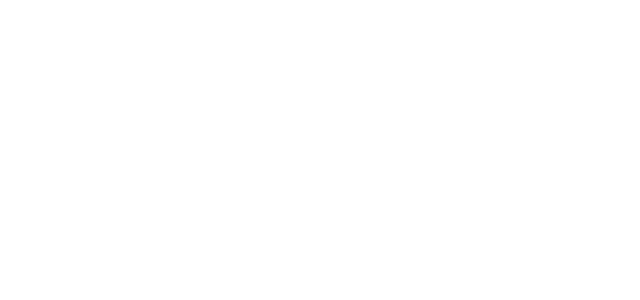
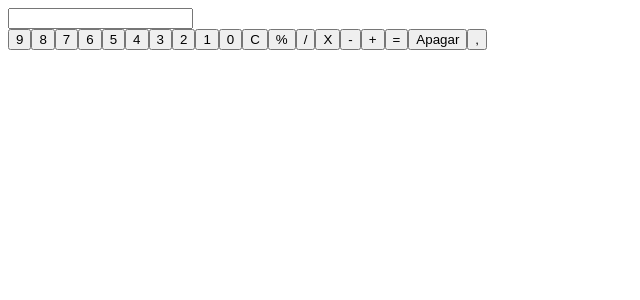
Before and after one commit to felipeDesenvolvedor/calculadora-react, a React (Create React App) app: page / in a window 1280 px wide. Shown: the top 300 px of the page, without its empty margins (0-640 px from the left). Built offline with nearby package versions, Linux system fonts and the light colour scheme.

Commit message:
Estrutura incial da calculadora

```diff
--- a/package.json
+++ b/package.json
@@ -9,6 +9,7 @@
     "react": "^17.0.2",
     "react-dom": "^17.0.2",
     "react-scripts": "4.0.3",
+    "styled-components": "^5.2.3",
     "web-vitals": "^1.1.1"
   },
   "scripts": {
--- a/src/App.js
+++ b/src/App.js
@@ -1,7 +1,11 @@
+import Teclado from "./components/Teclado";
+import Container from "./components/Container";
+
 function App() {
   return (
-    <div className="App">
-    </div>
+    <Container>
+      <Teclado/>
+    </Container>
   );
 }
 
--- /dev/null
+++ b/src/components/Button.js
@@ -0,0 +1,6 @@
+import React from "react"
+import styled from "styled-components"
+
+const Button = styled.button``
+
+export default Button
--- /dev/null
+++ b/src/components/Container.js
@@ -0,0 +1,6 @@
+import React from "react"
+import styled from "styled-components"
+
+const Container = styled.section``
+
+export default Container
--- /dev/null
+++ b/src/components/NumbersInput.js
@@ -0,0 +1,8 @@
+import React from "react"
+import styled from "styled-components"
+
+const NumbersInput = styled.input.attrs(() =>({
+    "type":"text"
+}))``
+
+export default NumbersInput
--- /dev/null
+++ b/src/components/ResultFinal.js
@@ -0,0 +1,6 @@
+import React from "react"
+import styled from "styled-components"
+
+const ResultFinal = styled.span``
+
+export default ResultFinal
--- /dev/null
+++ b/src/components/Teclado.js
@@ -0,0 +1,57 @@
+import React from "react"
+import Button from "./Button"
+import NumbersInput from "./NumbersInput"
+import ResultFinal from "./ResultFinal"
+
+class Teclado extends React.Component{
+    constructor(props) {
+        super(props)
+
+        this.state = {
+            numbersInput:"",
+            resultFinal:0
+        }
+
+        this.numbersInput = this.numbersInput.bind(this)
+    }
+
+    numbersInput(event) {
+        this.setState(state => {
+            return {numbersInput:state.numbersInput + event.target.innerText}
+        })
+    }
+
+    render() {
+        return (
+            <>
+                <NumbersInput value={this.state.numbersInput}/>
+                <ResultFinal/>
+
+                <div className="teclado">
+                    <Button onClick={this.numbersInput}>9</Button>
+                    <Button onClick={this.numbersInput}>8</Button>
+                    <Button onClick={this.numbersInput}>7</Button>
+                    <Button onClick={this.numbersInput}>6</Button>
+                    <Button onClick={this.numbersInput}>5</Button>
+                    <Button onClick={this.numbersInput}>4</Button>
+                    <Button onClick={this.numbersInput}>3</Button>
+                    <Button onClick={this.numbersInput}>2</Button>
+                    <Button onClick={this.numbersInput}>1</Button>
+                    <Button onClick={this.numbersInput}>0</Button>
+
+                    <Button onClick={this.numbersInput}>C</Button>
+                    <Button onClick={this.numbersInput}>%</Button>
+                    <Button onClick={this.numbersInput}>/</Button>
+                    <Button onClick={this.numbersInput}>X</Button>
+                    <Button onClick={this.numbersInput}>-</Button>
+                    <Button onClick={this.numbersInput}>+</Button>
+                    <Button onClick={this.numbersInput}>=</Button>
+                    <Button onClick={this.numbersInput}>Apagar</Button>
+                    <Button onClick={this.numbersInput}>,</Button>
+                </div>
+            </>
+         )
+    }
+}
+
+export default Teclado
```
Also changed, not shown: 1 other file (tests, documents, lock files or other folders).
